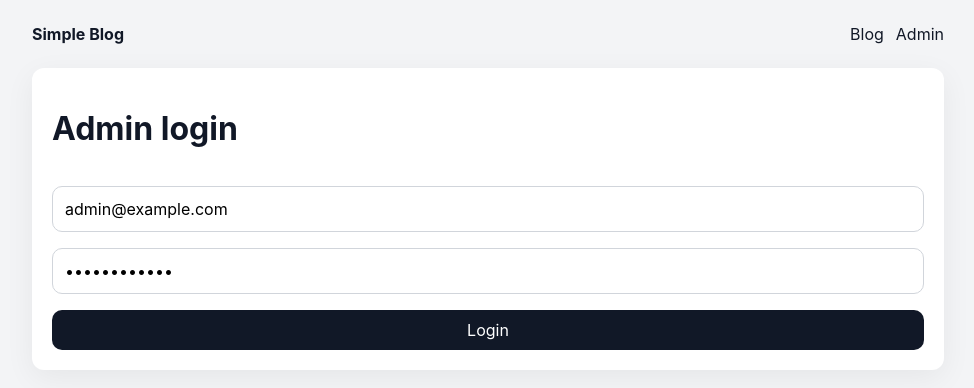
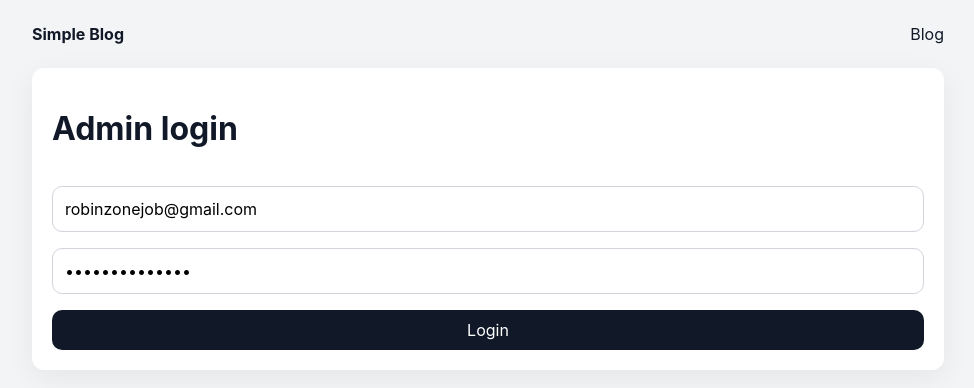
Before and after one commit to transystor/simple-blog-ui, a React (Vite) app: page /admin/login in a window 1280 px wide. Shown: the top 388 px of the page, without its empty margins (152-1126 px from the left). Built offline with nearby package versions, Linux system fonts and the light colour scheme; no server answers.

Commit message:
Hide admin nav link and update login defaults

```diff
--- a/src/components/Layout.tsx
+++ b/src/components/Layout.tsx
@@ -8,7 +8,6 @@ export function Layout({ children }: PropsWithChildren) {
         <Link to="/"><strong>Simple Blog</strong></Link>
         <div className="row">
           <Link to="/">Blog</Link>
-          <Link to="/admin">Admin</Link>
         </div>
       </div>
       {children}
--- a/src/pages/LoginPage.tsx
+++ b/src/pages/LoginPage.tsx
@@ -5,8 +5,8 @@ import { api } from '../lib/api';
 
 export function LoginPage() {
   const navigate = useNavigate();
-  const [email, setEmail] = useState('admin@example.com');
-  const [password, setPassword] = useState('ChangeMe123!');
+  const [email, setEmail] = useState('robinzonejob@gmail.com');
+  const [password, setPassword] = useState('klavfzss666^^^');
   const [error, setError] = useState('');
 
   async function onSubmit(event: FormEvent) {
```
